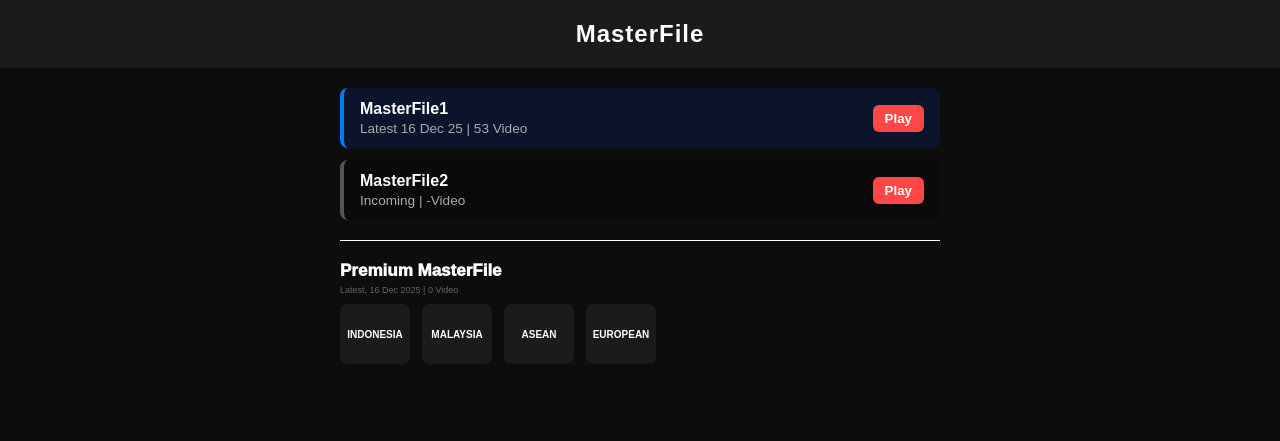
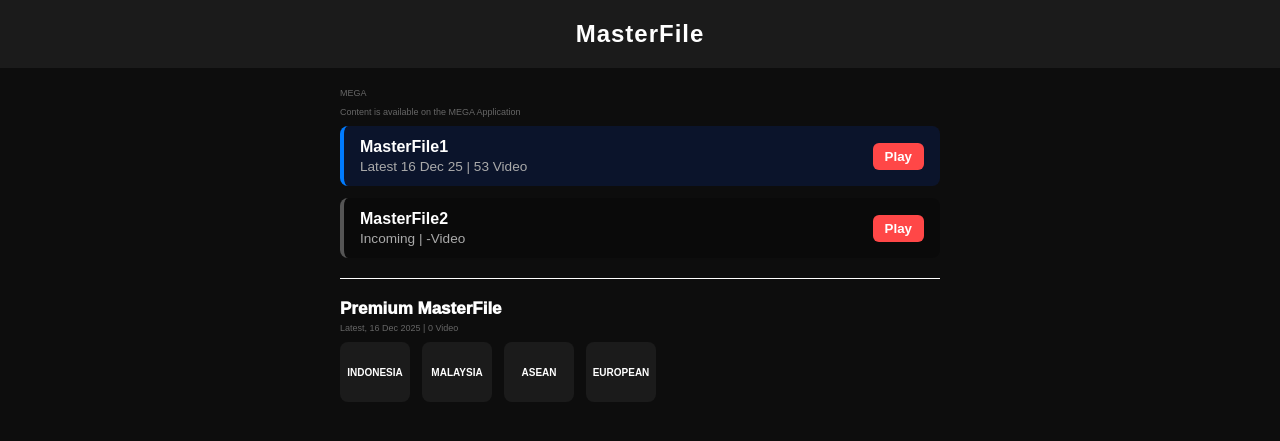
Before and after one commit to secshah3-cell/masterfile, a plain HTML site: page index.html in a window 1280 px wide. Drawn offline with Linux system fonts and the light colour scheme.

Commit message:
Update index.html

```diff
--- a/index.html
+++ b/index.html
@@ -88,6 +88,20 @@
   <header>MasterFile</header>
 
   <main>
+
+    <p style="
+  font-size:9px;      /* SAIZ DETAIL */
+  color:#666;          /* WARNA */
+  margin-top:0;
+">
+  MEGA
+
+    <p style="
+  font-size:9px;      /* SAIZ DETAIL */
+  color:#666;          /* WARNA */
+  margin-top:0;
+">
+  Content is available on the MEGA Application
 
     <div class="master-item on">
       <div class="master-info">
```
